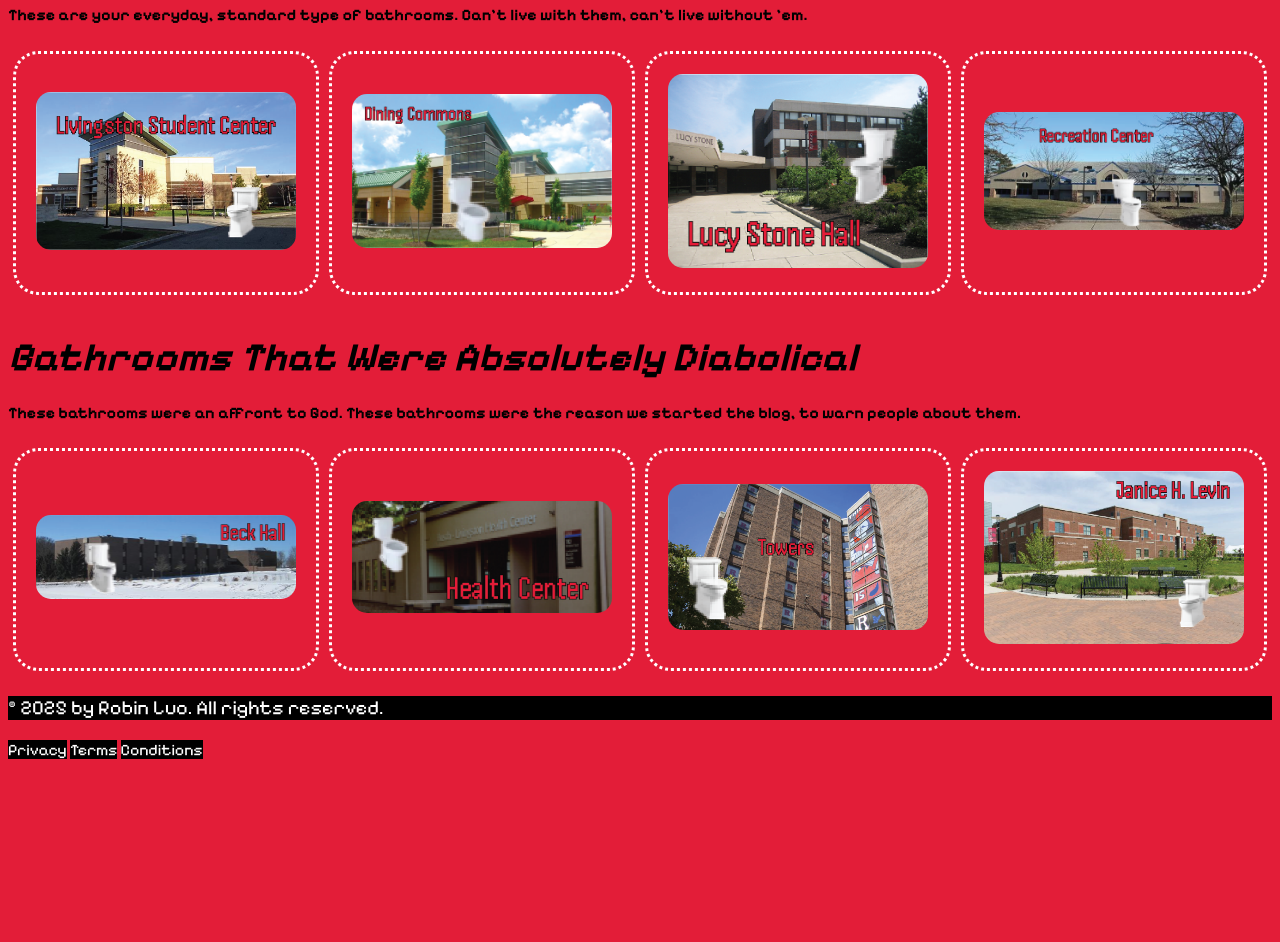
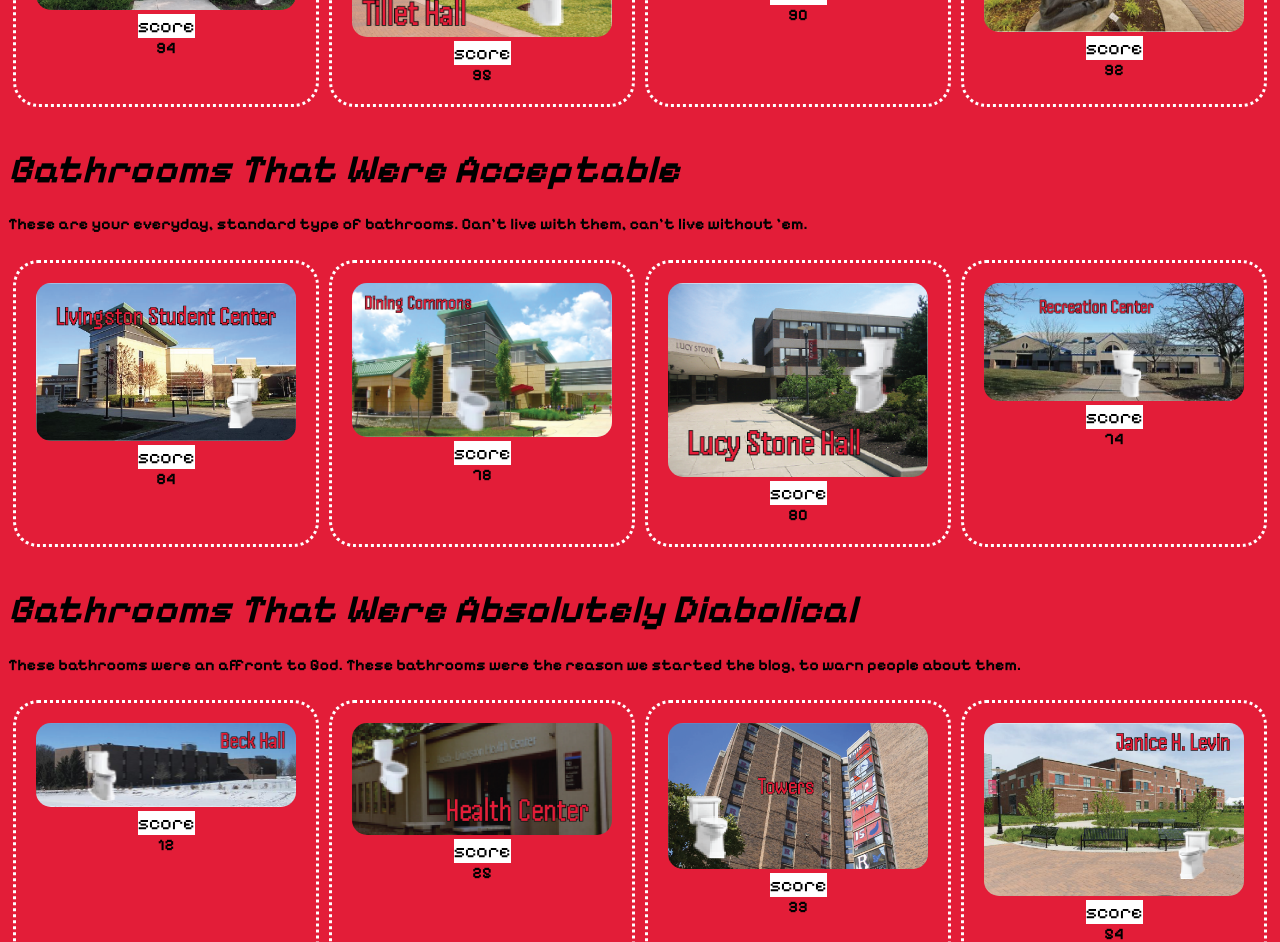
Before and after one commit to robin-y-luo/rutgersbathrooms, a plain HTML site: page gallery.html in a window 1280 px wide. Shown: the part 685-1627 px from the top of the page. Before the commit the page ends 1452 px from the top, so only its background shows below. Drawn offline with Linux system fonts and the light colour scheme.

Commit message:
about us

```diff
--- a/gallery.html
+++ b/gallery.html
@@ -28,21 +28,29 @@
 
       <main>
         <div class="category"><h1 class="primary-statement">Our Reviews at a Glance</h1></div>
-        <h3>Feel free to peruse our</h3>
+        <p>Feel free to peruse our great assortment of bathroom reviews. Below, you will find a series of photos documenting various buildings around the university, primarily Livingston. We have taken the task of sorting them into various categories, for ease of discernment for our wonderful readers. In “Exceptional Bathrooms Spotlight”, you’ll find our top recommendations, where you can truly place your trust in the sanctity of the porcelain bowl. In “Bathrooms That Were Acceptable”, you’ll find your average, run-of-the-mill bathrooms for your typical Joe or Josephine. Real salt of the earth bathrooms. In “Bathrooms That Were Absolutely Diabolical”, you’ll perhaps find bathrooms that made us reconsider our majors to drop everything and study like, bathroom engineering, or whatever, to secure a future with better bathrooms for our posterity. Thank you for trusting Rutgers Bathrooms, a subsidiary of the Rutgers Review, as your primary source for all news Rutgers bathrooms. </p>
         <h2>Exceptional Bathrooms Spotlight</h2>
         <h4>These are a few of our all time favorite bathrooms. A lot of work was put into these ones.</h4>
         <div class="gallery">
           <div class="check" id="gal">
             <a href="reviews.html"><img src="images/makerspace.png"></a>
+            <p>score</p>
+            <h4>94</h4>
           </div>
           <div class="check" id="gal">
             <a href="reviews.html"><img src="images/tillet.png"></a>
+            <p>score</p>
+            <h4>95</h4>
           </div>
           <div class="check" id="gal">
             <a href="reviews.html"><img src="images/rec.png"></a>
+            <p>score</p>
+            <h4>90</h4>
           </div>
           <div class="check" id="gal">
             <a href="reviews.html"><img src="images/library.png"></a>
+            <p>score</p>
+            <h4>92</h4>
           </div>
         </div>
         <h2>Bathrooms That Were Acceptable</h2>
@@ -50,15 +58,23 @@
         <div class="gallery">
           <div class="check" id="gal">
             <a href="reviews.html"><img src="images/center.png"></a>
+            <p>score</p>
+            <h4>84</h4>
           </div>
           <div class="check" id="gal">
             <a href="reviews.html"><img src="images/dining.png"></a>
+            <p>score</p>
+            <h4>78</h4>
           </div>
           <div class="check" id="gal">
             <a href="reviews.html"><img src="images/lucy.png"></a>
+            <p>score</p>
+            <h4>80</h4>
           </div>
           <div class="check" id="gal">
             <a href="reviews.html"><img src="images/rec.png"></a>
+            <p>score</p>
+            <h4>74</h4>
           </div>
         </div>
         <h2>Bathrooms That Were Absolutely Diabolical</h2>
@@ -66,15 +82,23 @@
         <div class="gallery">
           <div class="check" id="gal">
             <a href="reviews.html"><img src="images/beck.png"></a>
+            <p>score</p>
+            <h4>12</h4>
           </div>
           <div class="check" id="gal">
             <a href="reviews.html"><img src="images/health.png"></a>
+            <p>score</p>
+            <h4>25</h4>
           </div>
           <div class="check" id="gal">
             <a href="reviews.html"><img src="images/towers.png"></a>
+            <p>score</p>
+            <h4>33</h4>
           </div>
           <div class="check" id="gal">
             <a href="reviews.html"><img src="images/janice.png"></a>
+            <p>score</p>
+            <h4>54</h4>
           </div>
         </div>
       </main>
--- a/style.css
+++ b/style.css
@@ -201,8 +201,13 @@ footer p, footer a {
   width:30%;
   display: flex;
   align-items: center;
+  flex-direction: column;
+}
 
+#gal p, #gal h4 {
+  margin: 0px;
 }
+
 
 .gallery img {
   border-radius: 15px;
```
Also changed, not shown: about.html (+11 -3 lines), images/author.png (added), images/brendan.png (added), images/hazel.png (added), images/sara.png (added).
